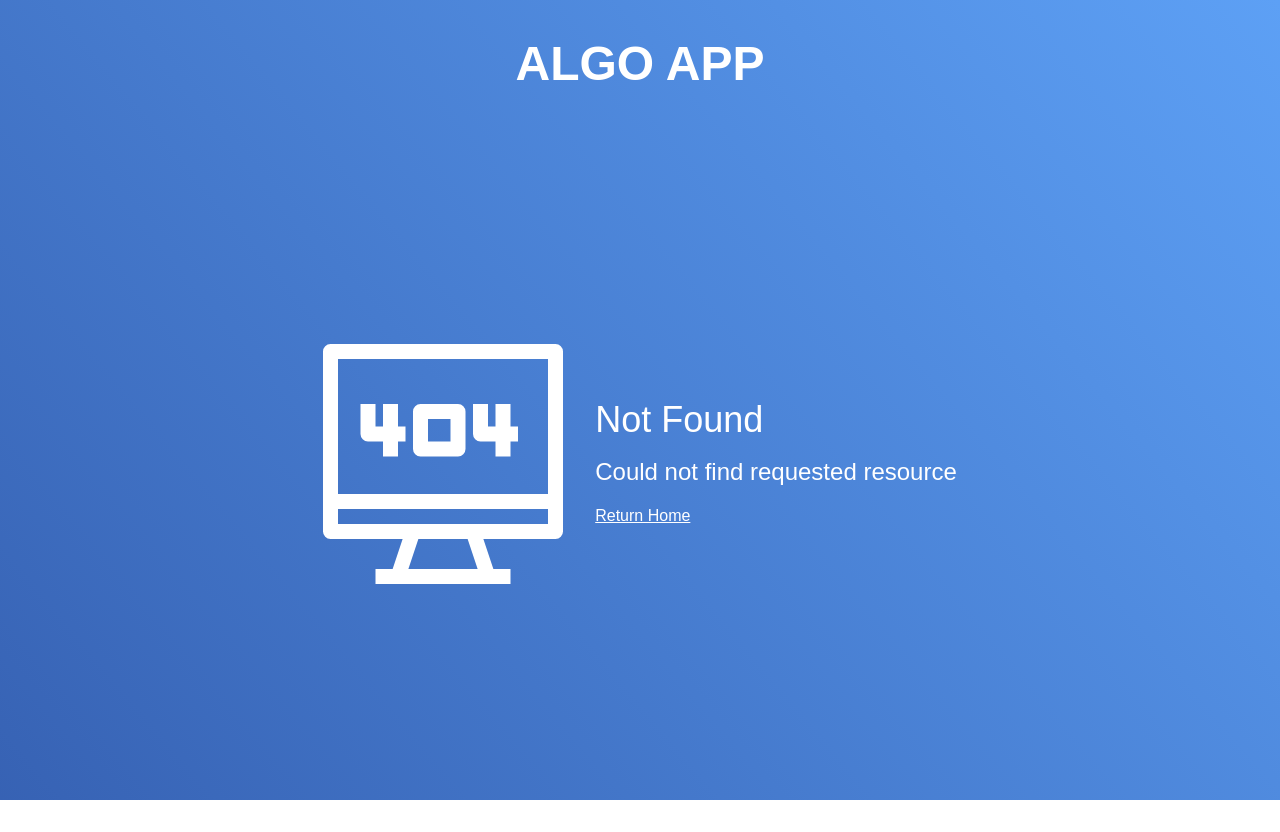
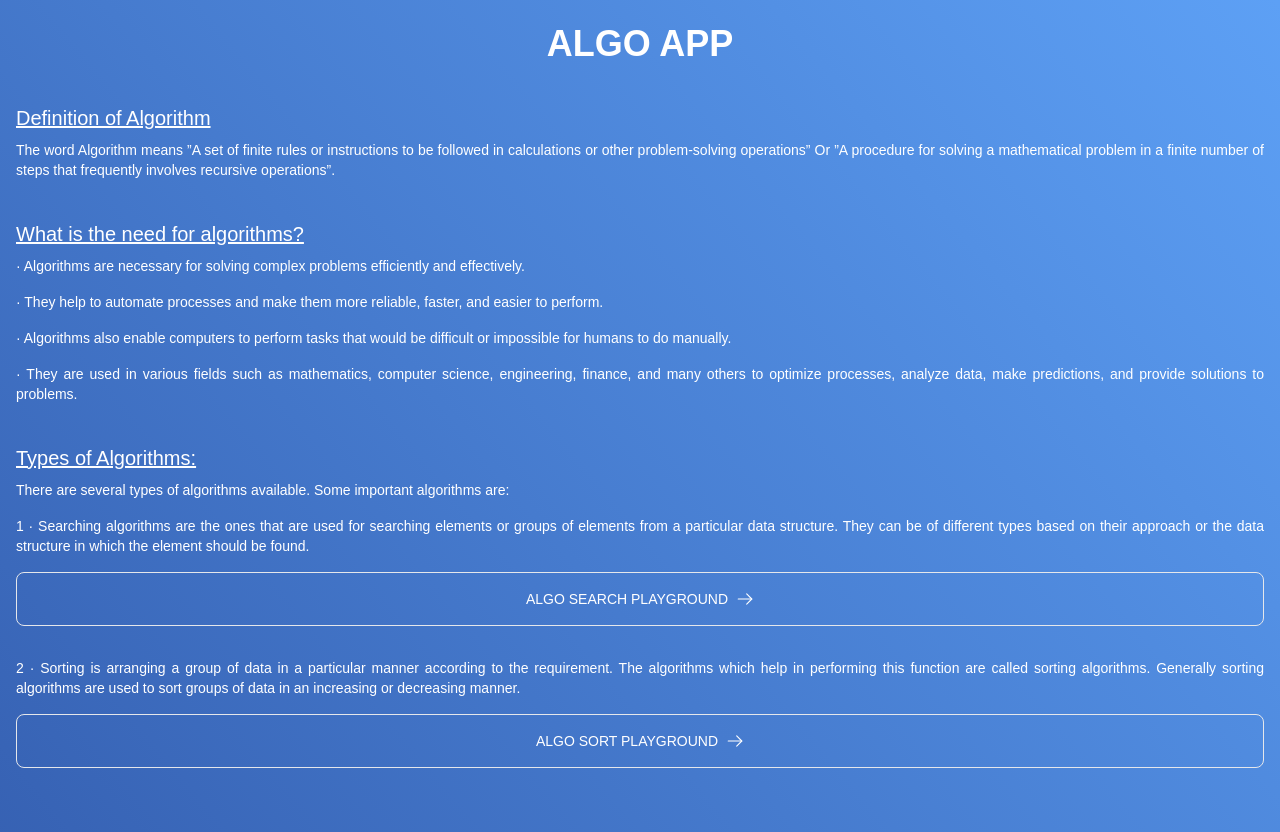
Before and after one commit to Libo033/Algo, a Next.js app: page /home in a window 1280 px wide. Before the commit this address had no page. Before the commit the page ends 800 px from the top, so only its background shows below. Built offline with nearby package versions, Linux system fonts and the light colour scheme; a web font is replaced by a local one.

Commit message:
En proceso home page

```diff
--- /dev/null
+++ b/src/app/home/page.tsx
@@ -0,0 +1,107 @@
+import Image from "next/image";
+import Link from "next/link";
+import React from "react";
+
+const Home = () => {
+  return (
+    <div className="m-auto max-w-screen-2xl w-screen min-h-screen h-fit py-6">
+      <nav>
+        <Link href={"/"}>
+          <h2 className="text-4xl text-center text-white font-bold">
+            ALGO APP
+          </h2>
+        </Link>
+      </nav>
+      <div className="pt-10">
+        <div className="px-4 mb-10">
+          <p className="text-white text-xl underline mb-2">
+            Definition of Algorithm
+          </p>
+          <p className="text-white text-sm text-justify">
+            The word Algorithm means ”A set of finite rules or instructions to
+            be followed in calculations or other problem-solving operations” Or
+            ”A procedure for solving a mathematical problem in a finite number
+            of steps that frequently involves recursive operations”.
+          </p>
+        </div>
+        <div className="px-4 mb-10">
+          <p className="text-white text-xl underline mb-2">
+            What is the need for algorithms?
+          </p>
+          <p className="text-white text-sm text-justify mb-4">
+            · Algorithms are necessary for solving complex problems efficiently
+            and effectively.
+          </p>
+          <p className="text-white text-sm text-justify mb-4">
+            · They help to automate processes and make them more reliable,
+            faster, and easier to perform.
+          </p>
+          <p className="text-white text-sm text-justify mb-4">
+            · Algorithms also enable computers to perform tasks that would be
+            difficult or impossible for humans to do manually.
+          </p>
+          <p className="text-white text-sm text-justify mb-4">
+            · They are used in various fields such as mathematics, computer
+            science, engineering, finance, and many others to optimize
+            processes, analyze data, make predictions, and provide solutions to
+            problems.
+          </p>
+        </div>
+        <div className="px-4 mb-10">
+          <p className="text-white text-xl underline mb-2">
+            Types of Algorithms:
+          </p>
+          <div>
+            <p className="text-white text-sm text-justify mb-4">
+              There are several types of algorithms available. Some important
+              algorithms are:
+            </p>
+            <p className="text-white text-sm text-justify mb-4">
+              1 · Searching algorithms are the ones that are used for searching
+              elements or groups of elements from a particular data structure.
+              They can be of different types based on their approach or the data
+              structure in which the element should be found.
+            </p>
+            <div className="mb-8">
+              <Link
+                className="text-white text-sm flex gap-2 place-content-center border rounded-lg py-4"
+                href={"/algo-search"}
+              >
+                ALGO SEARCH PLAYGROUND
+                <Image
+                  src={"/img/arrow_right.svg"}
+                  alt="arrow"
+                  width={18}
+                  height={18}
+                />
+              </Link>
+            </div>
+            <p className="text-white text-sm text-justify mb-4">
+              2 · Sorting is arranging a group of data in a particular manner
+              according to the requirement. The algorithms which help in
+              performing this function are called sorting algorithms. Generally
+              sorting algorithms are used to sort groups of data in an
+              increasing or decreasing manner.
+            </p>
+            <div className="mb-8">
+              <Link
+                className="text-white text-sm flex gap-2 place-content-center border rounded-lg py-4"
+                href={"/algo-sort"}
+              >
+                ALGO SORT PLAYGROUND
+                <Image
+                  src={"/img/arrow_right.svg"}
+                  alt="arrow"
+                  width={18}
+                  height={18}
+                />
+              </Link>
+            </div>
+          </div>
+        </div>
+      </div>
+    </div>
+  );
+};
+
+export default Home;
```
